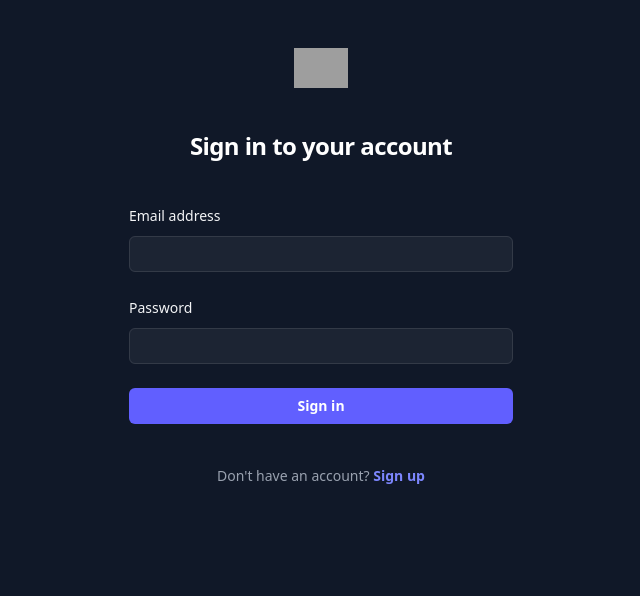
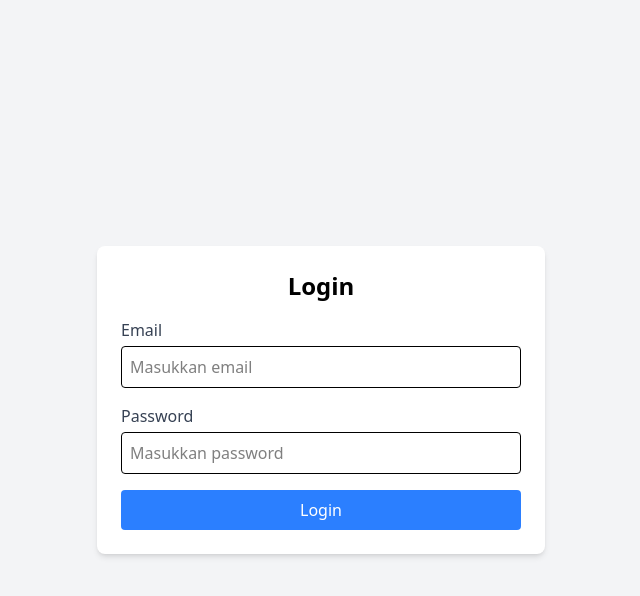
Before and after one commit to madSobirin/react-app, a React (Vite) app: page / in a window 1280 px wide. Shown: the top 596 px of the page, without its empty margins (319-959 px from the left). Built offline with nearby package versions, Linux system fonts and the light colour scheme; grey boxes are pictures that could not be loaded.

Commit message:
first commit

```diff
--- a/src/App.jsx
+++ b/src/App.jsx
@@ -1,82 +1,11 @@
+import AuthLayout from "./layouts/AuthLayout";
+import Login from "./pages/auth/Login";
+
 function App() {
   return (
-    <>
-      <div className="flex min-h-full flex-col justify-center px-6 py-12 lg:px-8">
-        <div className="sm:mx-auto sm:w-full sm:max-w-sm">
-          <img
-            alt="Your Company"
-            src="https://tailwindcss.com/plus-assets/img/logos/mark.svg?color=indigo&shade=500"
-            className="mx-auto h-10 w-auto"
-          />
-          <h2 className="mt-10 text-center text-2xl/9 font-bold tracking-tight text-white">
-            Sign in to your account
-          </h2>
-        </div>
-
-        <div className="mt-10 sm:mx-auto sm:w-full sm:max-w-sm">
-          <form action="#" method="POST" className="space-y-6">
-            <div>
-              <label
-                htmlFor="email"
-                className="block text-sm/6 font-medium text-gray-100"
-              >
-                Email address
-              </label>
-              <div className="mt-2">
-                <input
-                  id="email"
-                  name="email"
-                  type="email"
-                  required
-                  autoComplete="email"
-                  className="block w-full rounded-md bg-white/5 px-3 py-1.5 text-base text-white outline-1 -outline-offset-1 outline-white/10 placeholder:text-gray-500 focus:outline-2 focus:-outline-offset-2 focus:outline-indigo-500 sm:text-sm/6"
-                />
-              </div>
-            </div>
-
-            <div>
-              <div className="flex items-center justify-between">
-                <label
-                  htmlFor="password"
-                  className="block text-sm/6 font-medium text-gray-100"
-                >
-                  Password
-                </label>
-              </div>
-              <div className="mt-2">
-                <input
-                  id="password"
-                  name="password"
-                  type="password"
-                  required
-                  autoComplete="current-password"
-                  className="block w-full rounded-md bg-white/5 px-3 py-1.5 text-base text-white outline-1 -outline-offset-1 outline-white/10 placeholder:text-gray-500 focus:outline-2 focus:-outline-offset-2 focus:outline-indigo-500 sm:text-sm/6"
-                />
-              </div>
-            </div>
-
-            <div>
-              <button
-                type="submit"
-                className="flex w-full justify-center rounded-md bg-indigo-500 px-3 py-1.5 text-sm/6 font-semibold text-white hover:bg-indigo-400 focus-visible:outline-2 focus-visible:outline-offset-2 focus-visible:outline-indigo-500"
-              >
-                Sign in
-              </button>
-            </div>
-          </form>
-
-          <p className="mt-10 text-center text-sm/6 text-gray-400">
-            Don't have an account?{" "}
-            <a
-              href="register"
-              className="font-semibold text-indigo-400 hover:text-indigo-300"
-            >
-              Sign up
-            </a>
-          </p>
-        </div>
-      </div>
-    </>
+    <AuthLayout>
+      <Login />
+    </AuthLayout>
   );
 }
 
--- /dev/null
+++ b/src/components/Button/Button.jsx
@@ -0,0 +1,10 @@
+export const Button = ({ text, onClick }) => {
+  return (
+    <button
+      onClick={onClick}
+      className="w-full bg-blue-500 text-white py-2 rounded hover:bg-blue-600 transition"
+    >
+      {text}
+    </button>
+  );
+};
--- /dev/null
+++ b/src/components/Input/InputField.jsx
@@ -0,0 +1,17 @@
+const InputField = ({ label, type, placeholder, name }) => {
+  return (
+    <div className="mb-4">
+      <label htmlFor={name} className="block mb-1 text-gray-700">
+        {label}
+      </label>
+      <input
+        type={type}
+        id={name}
+        placeholder={placeholder}
+        className="w-full border rounded p-2 focus:outline-none focus:ring-2 focus:ring-blue-500"
+      />
+    </div>
+  );
+};
+
+export default InputField;
--- /dev/null
+++ b/src/layouts/AuthLayout.jsx
@@ -0,0 +1,10 @@
+const AuthLayout = ({ children }) => {
+  return (
+    <div className="min-h-screen flex items-center justify-center bg-gray-100">
+      <div className="w-full max-w-md bg-white shadow-md rounded-lg p-6">
+        {children}
+      </div>
+    </div>
+  );
+};
+export default AuthLayout;
--- /dev/null
+++ b/src/pages/auth/Login.jsx
@@ -0,0 +1,27 @@
+import { Button } from "../../components/Button/Button";
+import InputField from "../../components/Input/InputField";
+
+const Login = () => {
+  return (
+    <>
+      <h2 className="text-2xl font-bold mb-4 text-center">Login</h2>
+      <form>
+        <InputField
+          label="Email"
+          type="email"
+          placeholder="Masukkan email"
+          name="email"
+        />
+        <InputField
+          label="Password"
+          type="password"
+          placeholder="Masukkan password"
+          name="password"
+        />
+        <Button text="Login" />
+      </form>
+    </>
+  );
+};
+
+export default Login;
--- /dev/null
+++ b/src/pages/auth/Register.jsx
@@ -0,0 +1,28 @@
+import InputField from "../../components/InputField";
+import Button from "../../components/Button";
+
+const Register = () => {
+  return (
+    <>
+      <h2 className="text-2xl font-bold mb-4 text-center">Register</h2>
+      <form>
+        <InputField
+          label="Nama Lengkap"
+          type="text"
+          placeholder="Masukkan nama lengkap"
+        />
+        <InputField label="Email" type="email" placeholder="Masukkan email" />
+        <InputField
+
+          label="Password"
+          type="password"
+          placeholder="Masukkan password"
+          id="password"
+        />
+        <Button text="Daftar" />
+      </form>
+    </>
+  );
+};
+
+export default Register;
```
